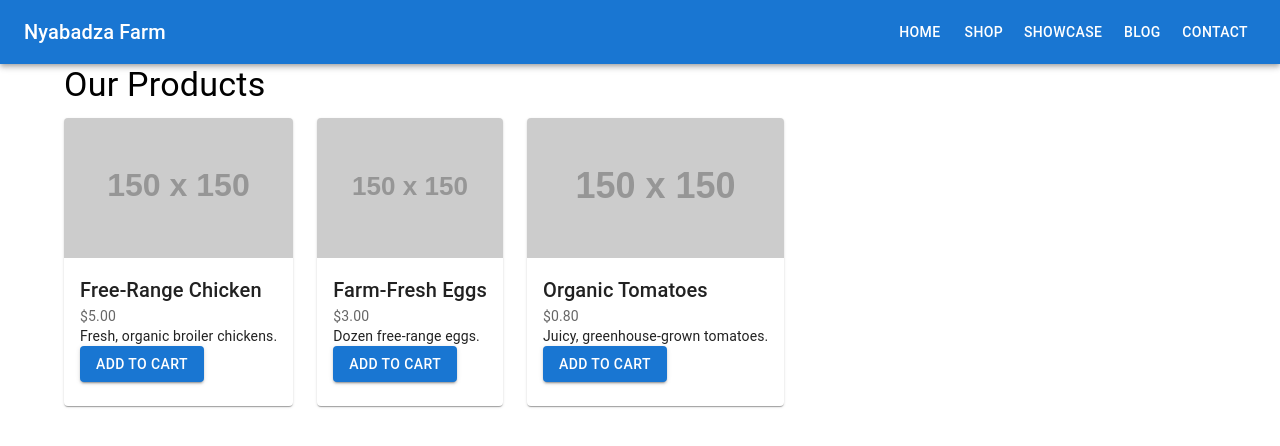
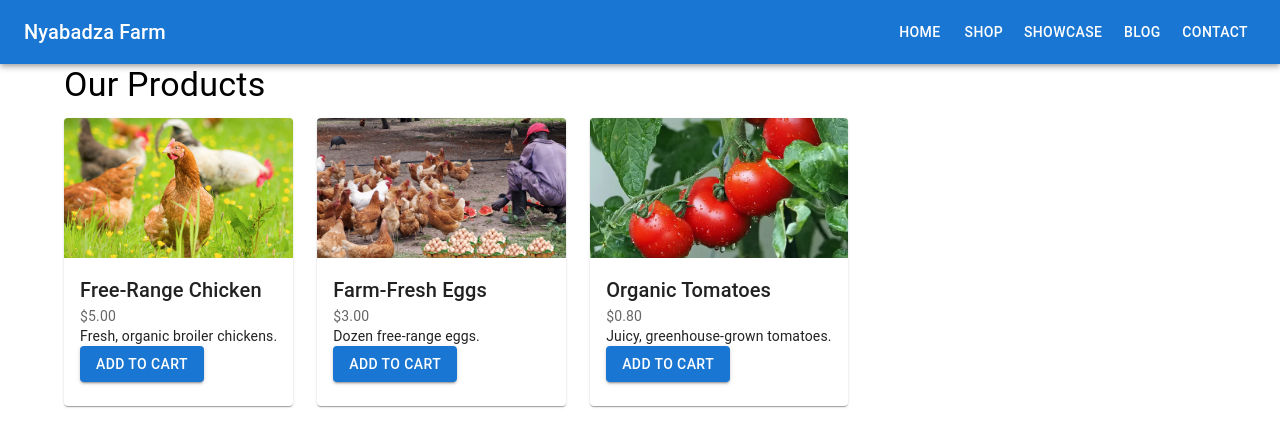
Before and after one commit to georgekasiyandima/nyabadza_farm_project, a React (Create React App) app: page /shop in a window 1280 px wide. Shown: the top 446 px of the page. Built offline with nearby package versions, Linux system fonts and the light colour scheme.

Commit message:
update shop page to use local produce images

```diff
--- a/src/pages/Shop.js
+++ b/src/pages/Shop.js
@@ -2,9 +2,9 @@ import React from 'react';
 import { Container, Typography, Grid, Card, CardContent, CardMedia, Button } from '@mui/material';
 
 const products = [
-  { id: 1, name: "Free-Range Chicken", price: 5, image: "https://via.placeholder.com/150", description: "Fresh, organic broiler chickens." },
-  { id: 2, name: "Farm-Fresh Eggs", price: 3, image: "https://via.placeholder.com/150", description: "Dozen free-range eggs." },
-  { id: 3, name: "Organic Tomatoes", price: 0.8, image: "https://via.placeholder.com/150", description: "Juicy, greenhouse-grown tomatoes." },
+  { id: 1, name: "Free-Range Chicken", price: 5, image: "/chickens.jpg", description: "Fresh, organic broiler chickens." },
+  { id: 2, name: "Farm-Fresh Eggs", price: 3, image: "/feggs.jpg", description: "Dozen free-range eggs." },
+  { id: 3, name: "Organic Tomatoes", price: 0.8, image: "/tomato.jpg", description: "Juicy, greenhouse-grown tomatoes." },
 ];
 
 function Shop() {
```
Also changed, not shown: public/feggs.jpg (renamed from public/farm eggs.jpg).
